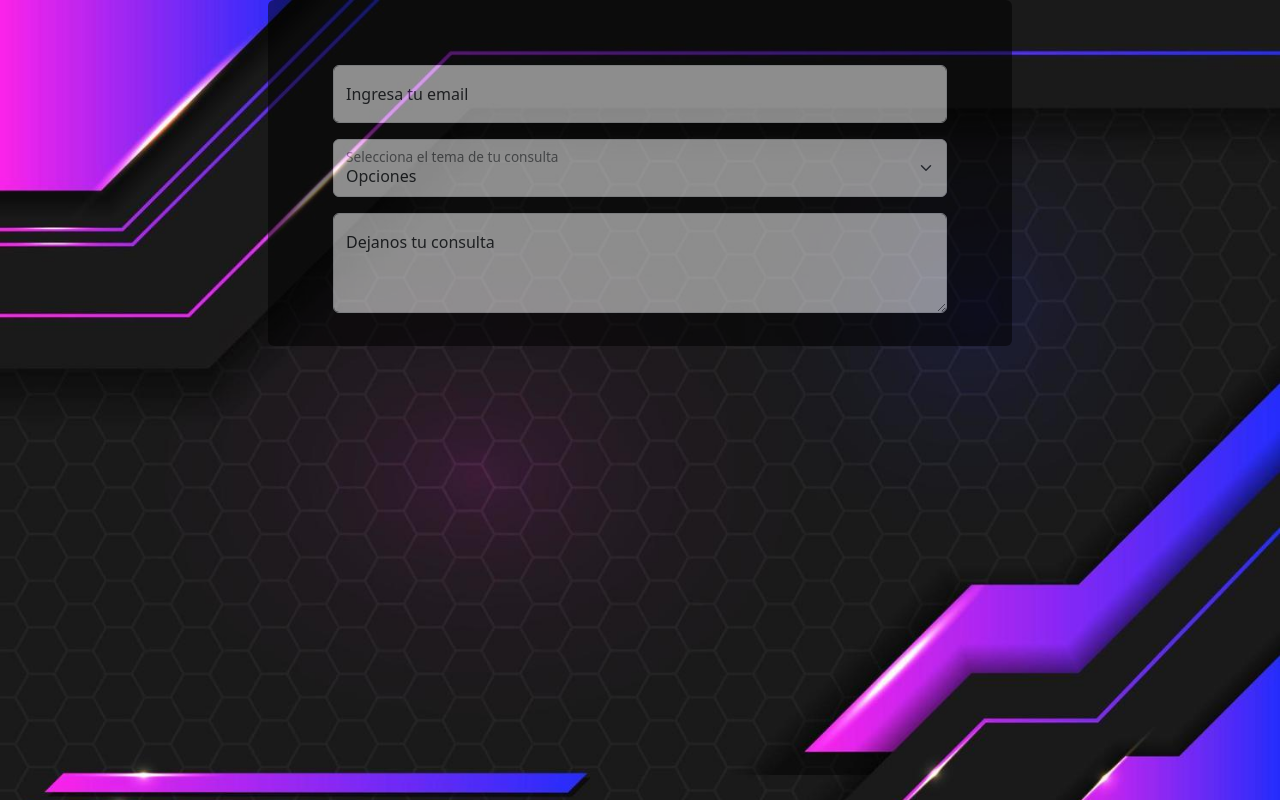
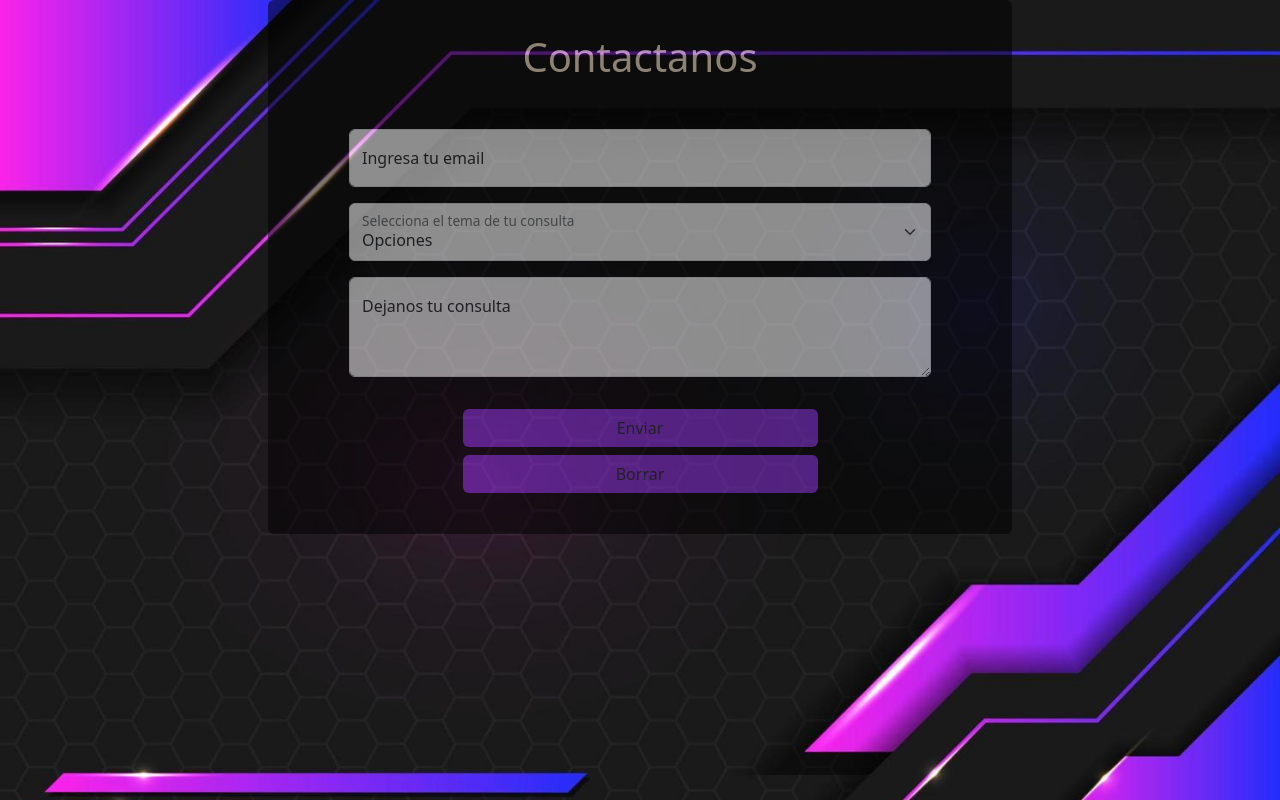
Before and after one commit to josema-P020/MovieLife-, a plain HTML site: page Contacto.html in a window 1280 px wide. Drawn offline with nearby package versions, Linux system fonts and the light colour scheme.

Commit message:
Botones y validacion

```diff
--- a/Contacto.html
+++ b/Contacto.html
@@ -14,16 +14,24 @@
     </header>
     <main>
       <section class="container">
-        <div class="card col-8">
+
+
+            <div class="card col-sm-3 col-md-5 col-lg-8">
+              <form class="needs-validation">
                 <div class="card-body">
-                <div class="containerformcontacto mt-5">
-                    <div class="form-floating mb-3 ms-5 me-5">
+                  <div class="containerformcontacto mt-3">
+                    <div>
+                      <h1 style="color: blanchedalmond; text-align: center;">Contactanos</h1>
+                    </div>
+                      <div class="card-body">
+
+                      <div class="form-floating mb-3 mt-4 ms-sm-1 me-sm-1 ms-md-1 me-md-1 me-lg-5 ms-lg-5 needs-validation ">
                                 <input type="email" class="form-control" id="floatingInput" placeholder="name@example.com" required>
                                 <label for="floatingInput">Ingresa tu email</label>
                                 <div class="invalid-feedback">Por favor ingresa tu email</div>
                               </div>
-                            <div class="form-floating mb-3 ms-5 me-5">
-                              <select class="form-select" id="floatingSelect" aria-label="Floating label disabled select example" >
+                              <div class="form-floating mb-3 ms-sm-1 me-sm-1 ms-md-1 me-md-1 me-lg-5 ms-lg-5 needs-validation">
+                                <select class="form-select" id="floatingSelect" aria-label="Floating label disabled select example" required>
                                   <option selected>Opciones</option>
                                   <option value="1">Suscribirme</option>
                                   <option value="2">Cambiar mi plan</option>
@@ -35,14 +43,22 @@
                                 </select>
                                 <label for="floatingSelect">Selecciona el tema de tu consulta</label>
                               </div>
-                            <div class="form-floating mb-3 ms-5 me-5">
-                              <textarea class="form-control" placeholder="Leave a comment here" id="floatingTextarea2" style="height: 100px" ></textarea>
+                              <div class="form-floating mb-3 ms-sm-1 me-sm-1 ms-md-1 me-md-1 me-lg-5 ms-lg-5 needs-validation">
+                                <textarea class="form-control" placeholder="Leave a comment here" id="floatingTextarea2" style="height: 100px" minlength="10" maxlength="5000" required ></textarea>
                                 <label for="floatingTextarea2">Dejanos tu consulta</label>
+                                <div class="invalid-feedback">Por favor ingresa tu comentario</div>
+                              </div>
+                            </div>
+              </div>
+              <div class="d-grid gap-2 col-6 mx-auto mb-4">
+                <button class="btn" type="submit" value="Enviar">Enviar</button>
+                <button class="btn" type="reset">Borrar</button>
               </div>
             </div>
 
-            </div>
-          </div>
+
+              </form>
+
 
 
         </section>
--- a/style.css
+++ b/style.css
@@ -12,3 +12,7 @@ body {
     background-color: black;
     opacity: 0.5;
 }
+
+.btn {
+    background-color: blueviolet;
+}
```
Lines whose indentation alone changed are shown as unchanged.
